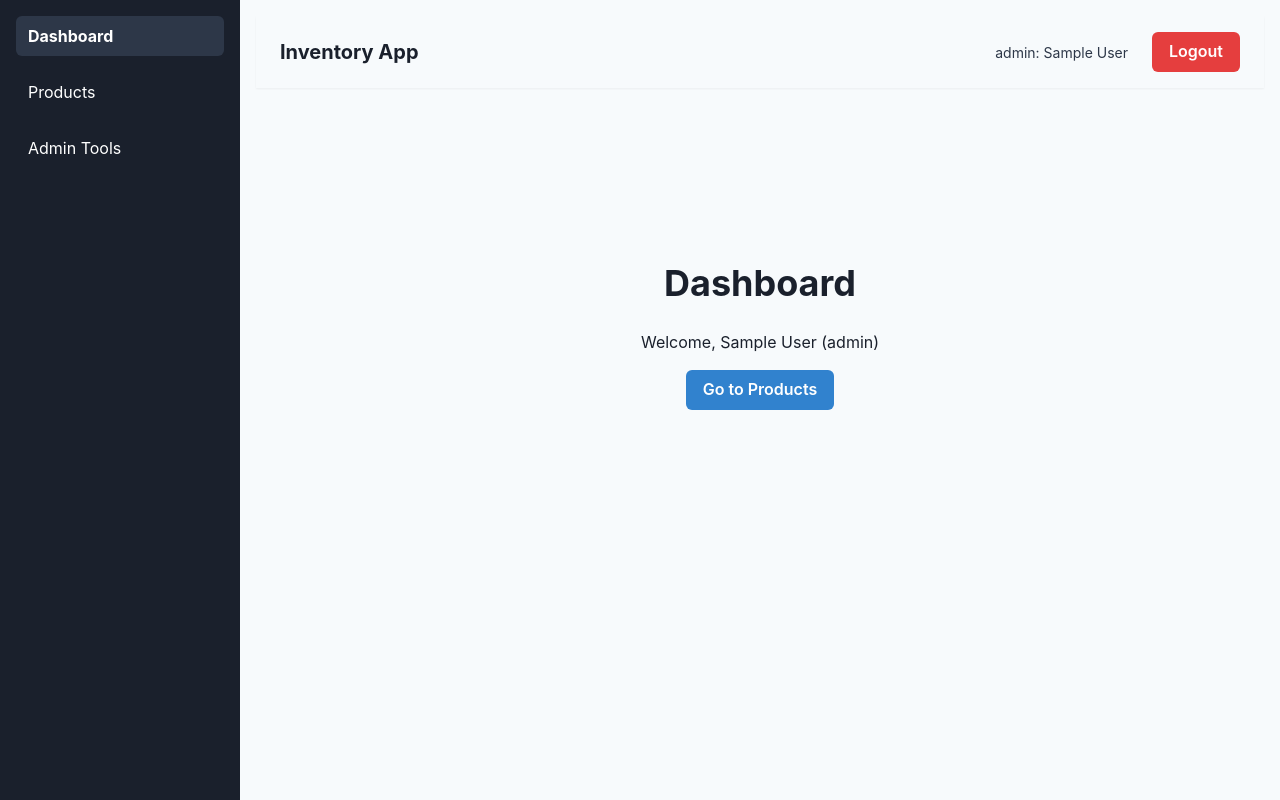
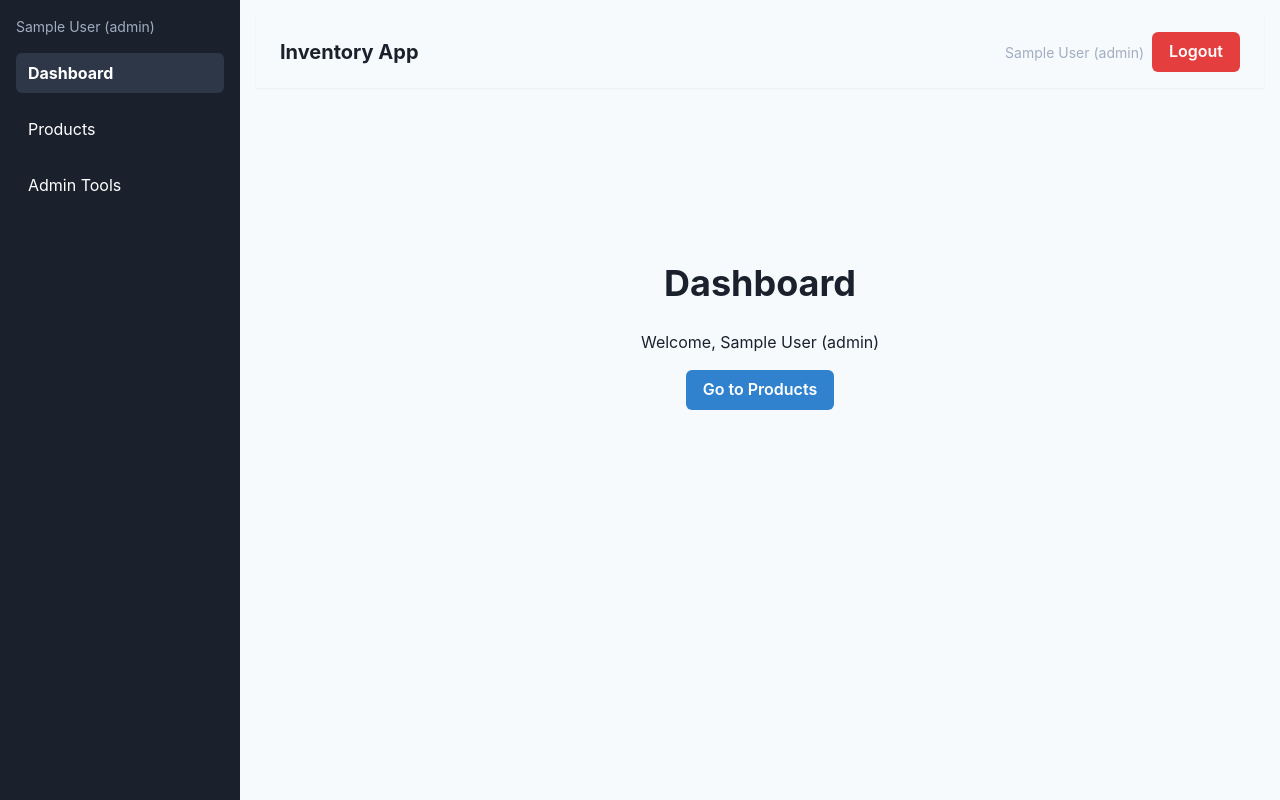
Before and after one commit to franc-in-action/inventory-project, a React (Vite) app in the folder frontend/: page /dashboard in a window 1280 px wide. Built offline with nearby package versions, Linux system fonts and the light colour scheme; no server answers; sample sign-in values are in the browser's storage.

Commit message:
Improvement to auth

```diff
--- a/frontend/src/components/Header.jsx
+++ b/frontend/src/components/Header.jsx
@@ -33,8 +33,13 @@ export default function Header({ onOpenSidebar }) {
         <Spacer />
 
         {user && (
-          <Text mr={4} fontSize="sm" color="gray.700">
-            {user.role}: {user.name || "User"}
+          <Text fontSize="sm" color="gray.400">
+            {user.name} ({user.role})
+          </Text>
+        )}
+        {user?.location && (
+          <Text fontSize="sm" color="gray.400">
+            {user.location} {/* Show location first */}
           </Text>
         )}
 
--- a/frontend/src/components/Sidebar.jsx
+++ b/frontend/src/components/Sidebar.jsx
@@ -1,4 +1,5 @@
 import {
+  Text,
   Box,
   Drawer,
   DrawerContent,
@@ -35,6 +36,17 @@ export default function Sidebar({ isOpen, onOpen, onClose }) {
       p={4}
     >
       <VStack spacing={4} align="stretch">
+        {user?.location && (
+          <Text fontSize="sm" color="gray.400">
+            {user.location} {/* Show location first */}
+          </Text>
+        )}
+        {user && (
+          <Text fontSize="sm" color="gray.400">
+            {user.name} ({user.role})
+          </Text>
+        )}
+
         {links.map((link) => (
           <NavLink
             key={link.to}
```
Also changed, not shown: 1 other file (tests, documents, lock files or other folders).
